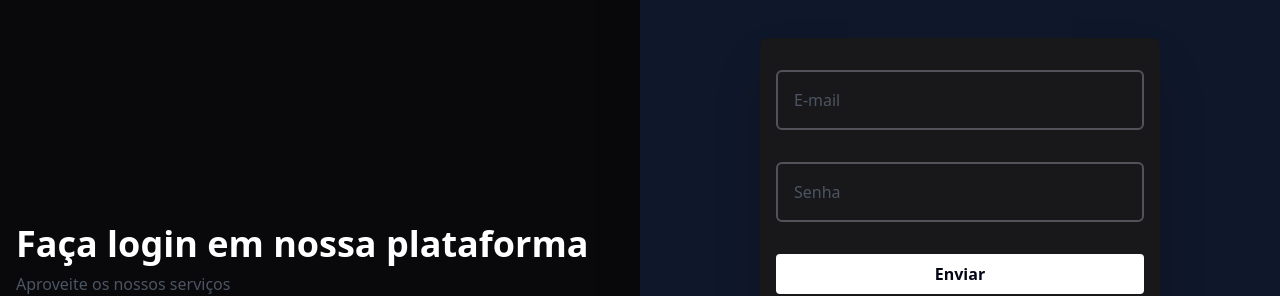
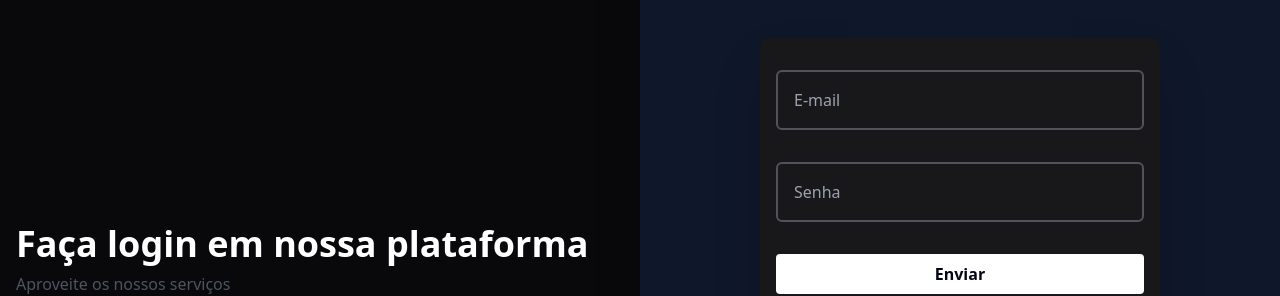
Before and after one commit to RelancioBorgesDev/UserAuth, a Next.js app: page / in a window 1280 px wide. Shown: the part 164-460 px from the top of the page. Built offline with nearby package versions, Linux system fonts and the light colour scheme.

Commit message:
refactor: componente input ajustado

```diff
--- a/package.json
+++ b/package.json
@@ -9,10 +9,13 @@
     "lint": "next lint"
   },
   "dependencies": {
+    "@hookform/resolvers": "^3.3.4",
     "next": "14.1.0",
     "react": "^18",
     "react-dom": "^18",
-    "react-icons": "^5.0.1"
+    "react-hook-form": "^7.49.3",
+    "react-icons": "^5.0.1",
+    "zod": "^3.22.4"
   },
   "devDependencies": {
     "@types/node": "^20",
--- a/src/components/Input/Input.tsx
+++ b/src/components/Input/Input.tsx
@@ -1,13 +1,28 @@
 import React, { InputHTMLAttributes } from "react";
+import { ForwardedRef } from "react";
+import { UseFormRegisterReturn } from "react-hook-form";
 
-interface InputProps extends InputHTMLAttributes<HTMLInputElement> {}
+interface InputProps extends InputHTMLAttributes<HTMLInputElement> {
+  name: string;
+}
 
-export default function Input({ placeholder, ...rest }: InputProps) {
+const Input = React.forwardRef(
+  (
+    { name, placeholder, ...rest }: InputProps,
+    ref: ForwardedRef<HTMLInputElement>
+  ) => {
     return (
       <input
+        {...rest}
+        name={name}
+        ref={ref}
         placeholder={placeholder}
-      {...rest}
-      className={` p-4 rounded-md border-2 border-zinc-600 bg-transparent outline-none text-white placeholder:text-gray-600`}
+        className={`p-4 rounded-md border-2 border-zinc-600 bg-transparent outline-none text-white placeholder:text-gray-00`}
       />
     );
   }
+) as React.ForwardRefRenderFunction<HTMLInputElement, InputProps>;
+
+Input.displayName = "Input";
+
+export default Input;
--- a/src/components/LoginForm/LoginForm.tsx
+++ b/src/components/LoginForm/LoginForm.tsx
@@ -1,18 +1,42 @@
+"use client";
 import React from "react";
 import Separator from "../Separator/Separator";
 import SocialWrapper from "./components/SocialWrapper/SocialWrapper";
 import { FcGoogle } from "react-icons/fc";
 import { FaFacebook, FaXTwitter } from "react-icons/fa6";
 import Input from "../Input/Input";
+import * as z from "zod";
+import { useForm } from "react-hook-form";import { zodResolver } from "@hookform/resolvers/zod";
+interface LoginFormData {
+  email: string;
+  senha: string;
+}
+
+const LoginSchema: z.ZodType<LoginFormData> = z.object({
+  email: z.string().email(),
+  senha: z.string().min(4).max(12),
+});
 
 export default function LoginForm() {
+  const {
+    register,
+    handleSubmit,
+    formState: { errors },
+  } = useForm<LoginFormData>({
+    resolver: zodResolver(LoginSchema),
+  });
+
+  function handleSubmitLoginForm(data: LoginFormData) {
+    console.log(data);
+  }
   return (
     <form
       action=""
       className="w-[400px] bg-zinc-900 rounded-lg flex flex-col px-4 py-8 gap-8 shadow-2xl"
+      onSubmit={handleSubmit(handleSubmitLoginForm)}
     >
-      <Input placeholder="E-mail" type="email" />
-      <Input placeholder="Senha" type="senha" />
+      <Input placeholder="E-mail" type="email" {...register("email")} />
+      <Input placeholder="Senha" type="senha" {...register("senha")} />
       <button className="w-full bg-white p-2 font-bold text-slate-950 rounded border-0">
         Enviar
       </button>
```
Also changed, not shown: 1 other file (tests, documents, lock files or other folders). Lines whose indentation alone changed are shown as unchanged.
